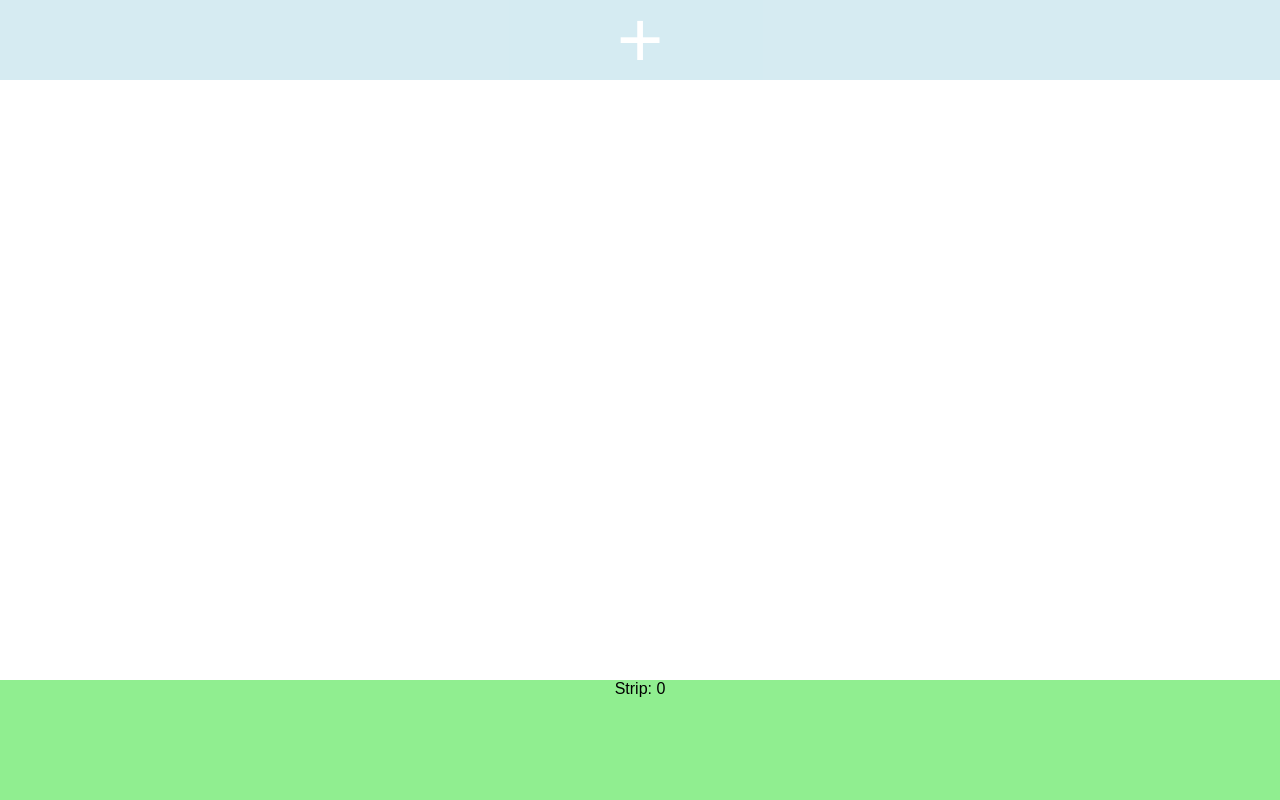
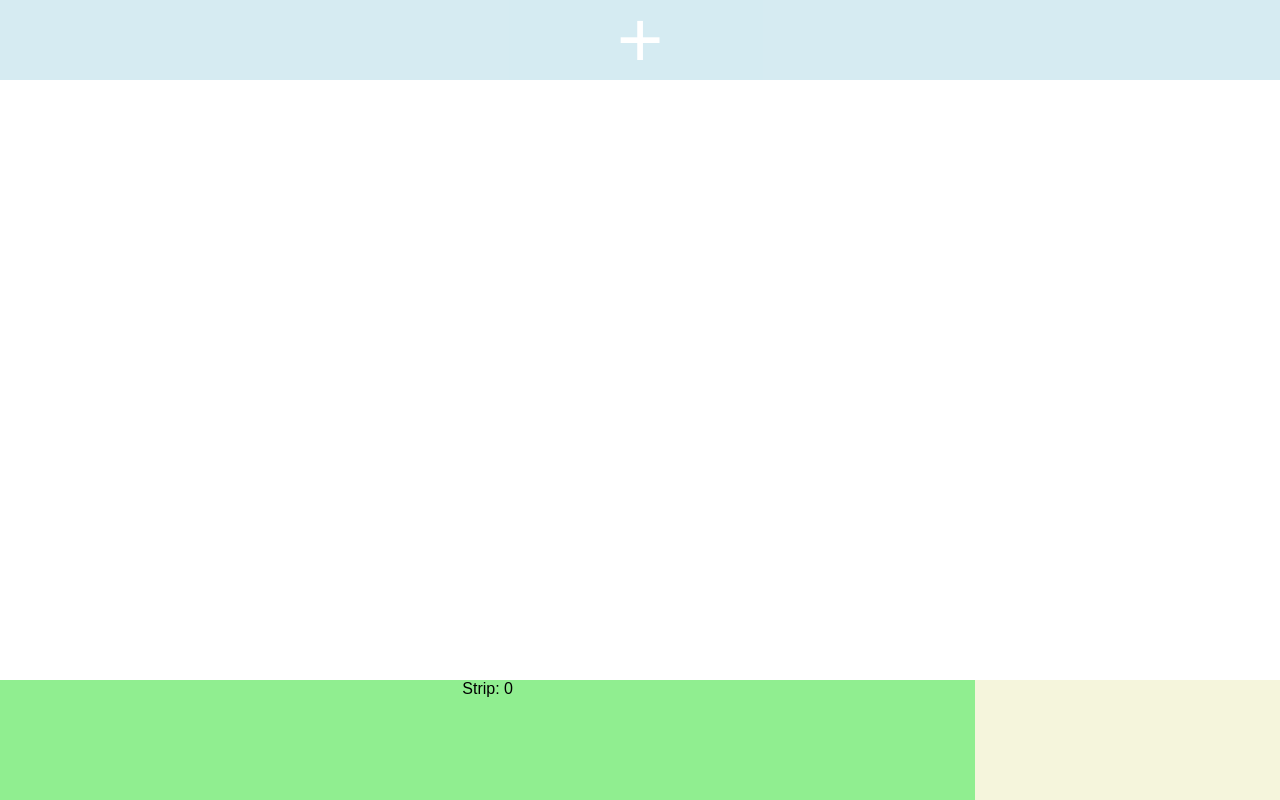
Before and after one commit to JackoGrinch/PolySequencer, a React (Create React App) app: page / in a window 1280 px wide. Built offline with nearby package versions, Linux system fonts and the light colour scheme.

Commit message:
Update 5 files
-Included stepControlBoardTab on bottom right with new stylings
-included Strip object to contain all strip info to pass between the SequenceStrip and StripControlBoard

```diff
--- a/src/SequenceStrip.jsx
+++ b/src/SequenceStrip.jsx
@@ -46,14 +46,14 @@ function SequenceStrip(props) {
         className="sequencerStrip"
         style={{ backgroundColor: props.style }}
         onClick={() => {
-          props.setSelectedStrip(props.ID);
+          props.setSelectedStrip(props.strip.id);
         }}
       >
         <SequencerStripControl
           handleStepChange={updateNumberOfSteps}
           numSteps={numberOfSteps}
           audio={props.audio}
-          stripID={props.ID}
+          stripID={props.strip.id}
         />
         <div className="sequencerStepTrack">
           {stepArray.map((step) => (
--- a/src/SequencerFrame.jsx
+++ b/src/SequencerFrame.jsx
@@ -2,25 +2,38 @@ import React, { useState } from "react";
 import SequenceStrip from "./SequenceStrip.jsx";
 import StripControlBoard from "./StripControlBoard";
 import AddNewStrip from "./AddNewStrip.jsx";
+import StepControlBoardTab from "./StepControlBoardTab.jsx";
 
 function SequencerFrame(props) {
   const [Strips, updateStrips] = useState([]);
   const [selectedStrip, setSelectedStrip] = useState(0);
 
+  function Strip() {
+    this.key = 0;
+    this.id = 0;
+    this.bpm = 120;
+    this.outputLevel = 0.7;
+    this.steps = [];
+  }
+
   function addNewStrip() {
-    const newStrip = Strips.length;
-    updateStrips((prevSteps) => [...Strips, { key: newStrip, value: null }]);
+    const newStripIndex = Strips.length;
+    const newStrip = new Strip();
+    newStrip.key = newStripIndex;
+    newStrip.id = newStripIndex;
+    updateStrips(() => [...Strips, newStrip]);
   }
   function removeStrip() {
-    const newStrip = Strips.length - 1;
-    updateStrips((prevSequenceSteps) =>
-      prevSequenceSteps.filter((_, index) => index < newStrip)
+    const removeStripIndex = Strips.length - 1;
+    updateStrips((prevSequenceStrips) =>
+      prevSequenceStrips.filter((_, index) => index < removeStripIndex)
     );
   }
 
   //AT THE MOMENT ID IS THE SAME AS KEY BUT MAYBE IT WILL NEED TO BE DIFFERENT
 
   function selectStrip(index) {
+    console.log(Strips);
     console.log("selectedStrip: " + index);
 
     setSelectedStrip(index);
@@ -35,7 +48,7 @@ function SequencerFrame(props) {
               style={selectedStrip === index ? "red" : "white"}
               setSelectedStrip={selectStrip}
               key={strip.key}
-              ID={strip.key}
+              strip={strip}
               audio={props.audio}
             />
           </div>
@@ -43,7 +56,10 @@ function SequencerFrame(props) {
       })}
 
       <AddNewStrip addStrip={addNewStrip} />
-      <StripControlBoard selectedStrip={selectedStrip} />
+      <div className="footerPanel">
+        <StripControlBoard selectedStrip={selectedStrip} />
+        <StepControlBoardTab />
+      </div>
     </div>
   );
 }
--- /dev/null
+++ b/src/StepControlBoardTab.jsx
@@ -0,0 +1,7 @@
+import React from "react";
+
+function StepControlBoardTab(props) {
+  return <div class="stepControlBoardTab"></div>;
+}
+
+export default StepControlBoardTab;
--- a/src/StripControlBoard.jsx
+++ b/src/StripControlBoard.jsx
@@ -4,7 +4,7 @@ import NumberBox from "./NumberBox";
 function StripControlBoard(props) {
   //const [selectedStrip, setSelectedStrip] = useState(null);
 
-  return <div className="StripControlBoard"> Strip: {props.selectedStrip}</div>;
+  return <div className="StripControlBoard"> Strip: {props.selectedStrip} </div>;
 
 
 }
--- a/src/styles.css
+++ b/src/styles.css
@@ -70,14 +70,6 @@ body {
   opacity: 0.5;
 }
 
-.StripControlBoard {
-  height: 120px;
-  background-color: lightgreen;
-  width: 100%;
-  bottom: 0;
-  position: absolute;
-}
-
 .NumberBox {
   margin: 0;
   user-select: none;
@@ -100,3 +92,22 @@ body {
   font-size: 10px;
   line-height: 10px;
 }
+
+.footerPanel {
+  display: flex;
+  height: 120px;
+  width: 100%;
+  bottom: 0;
+  position: absolute;
+}
+.StripControlBoard {
+  height: 100%;
+  background-color: lightgreen;
+  width: 100%;
+}
+.stepControlBoardTab {
+  user-select: none;
+  width: 400px;
+  height: 100%;
+  background-color: beige;
+}
```
